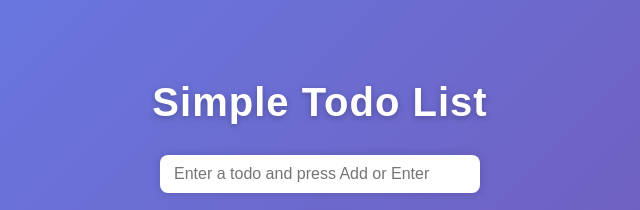
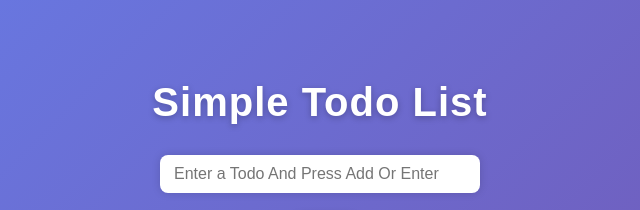
Before and after one commit to samarth-mahalkar/Todo-list, a plain HTML site: page Index.html in a window 1280 px wide. Shown: the top 210 px of the page, 320-960 px from the left. Drawn offline with Linux system fonts and the light colour scheme.

Commit message:
Updated project

```diff
--- a/Index.html
+++ b/Index.html
@@ -10,7 +10,7 @@
     <h1>Simple Todo List</h1>
 
     <!-- input and button to add new Todos  -->
-     <input type="text" id="todo-input" placeholder="Enter a todo and press Add or Enter">
+     <input type="text" id="todo-input" placeholder="Enter a Todo And Press Add Or Enter">
 
      <button id="add-btn">Add</button>
      <ul id="todo-list"></ul>
```
